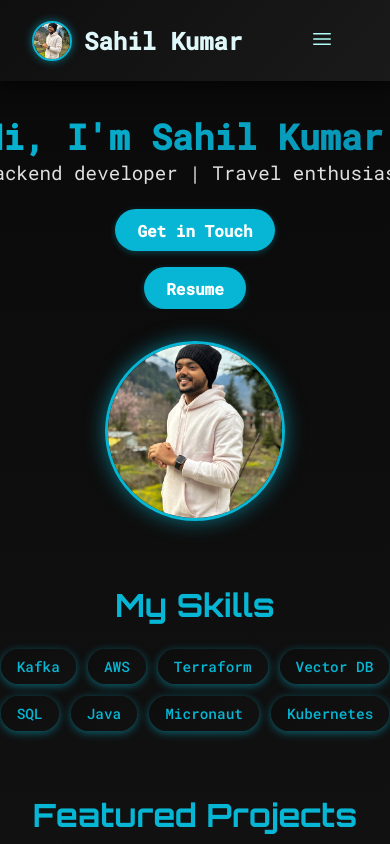
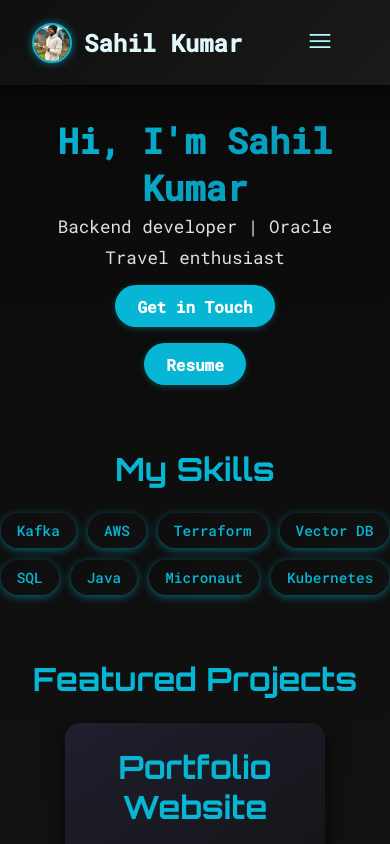
Before and after one commit to tekken78/portfolio, a Next.js app: page / in a window 390 px wide. Shown: the top 844 px of the page. Built offline with nearby package versions, Linux system fonts and the light colour scheme.

Commit message:
Minor styling changes

```diff
--- a/app/page.tsx
+++ b/app/page.tsx
@@ -42,7 +42,8 @@ export default function Home() {
             {displayedText}
             {showCursor && <span className={styles.cursor}></span>}
           </h1>
-          <p>Backend developer | Travel enthusiast</p>
+          <p>Backend developer | Oracle</p>
+          <p>Travel enthusiast</p>
           <div className={styles.ctaButtons}>
             <a href="/contact" className={styles.ctaButton}>Get in Touch</a>
             <a href="/resume.pdf" target="_blank" rel="noopener noreferrer" className={styles.resumeCTA}>Resume</a>
--- a/styles/Home.module.css
+++ b/styles/Home.module.css
@@ -40,10 +40,16 @@
 }
 
 .heroContent p {
-  font-size: 1.2rem;
+  margin: 0.25rem 0;  /* ✅ uniform small spacing between lines */
+  font-size: 1.1rem;
   color: #e0e0e0;
-  margin-bottom: 1.5rem;
 }
+
+/* optional: give a bit more breathing room below the tagline block */
+.heroContent p:last-of-type {
+  margin-bottom: 1rem;
+}
+
 
 .ctaButtons {
   display: flex;
@@ -209,11 +215,16 @@
 
   .heroContent {
     max-width: 100%;
+    white-space: normal;   /* ✅ allow wrapping */
+    overflow: visible;     /* ✅ stop cutting text */
   }
 
   .heroHeading {
     font-size: 2.2rem;
-    white-space: normal; /* allow wrapping on mobile */
+  }
+
+  .heroImage {
+    display: none; /* hides hero image on small screens */
   }
 
   .projectCards {
--- a/styles/Navbar.module.css
+++ b/styles/Navbar.module.css
@@ -8,7 +8,7 @@
   box-shadow: 0 4px 20px rgba(0, 0, 0, 0.7);
   position: sticky;
   top: 0;
-  z-index: 100;
+  z-index: 1000;
   font-family: 'Roboto Mono', monospace;
 }
 
@@ -29,10 +29,10 @@
   border-radius: 50%;
   border: 2px solid #06b6d4; /* teal border */
   object-fit: cover;
-  box-shadow: 0 0 8px rgba(6, 182, 212, 0.6); /* teal glow */
+  box-shadow: 0 0 8px rgba(6, 182, 212, 0.6);
 }
 
-/* --- Nav Links --- */
+/* --- Nav Links (Desktop) --- */
 .navLinks {
   display: flex;
   gap: 1.5rem;
@@ -66,7 +66,7 @@
   bottom: 0;
   width: 0;
   height: 2px;
-  background: linear-gradient(90deg, #06b6d4, #0891b2); /* teal underline */
+  background: linear-gradient(90deg, #06b6d4, #0891b2);
   transition: width 0.3s ease, left 0.3s ease;
 }
 
@@ -90,7 +90,7 @@
   padding: 0 1.2rem;
   min-width: 90px;
   border-radius: 9999px;
-  background: #06b6d4; /* teal flat button */
+  background: #06b6d4;
   color: #fff !important;
   font-weight: 600;
   text-decoration: none !important;
@@ -99,12 +99,11 @@
 }
 
 .resumeButton:hover {
-  background: #0bc5c5; /* lighter teal hover */
+  background: #0bc5c5;
   transform: translateY(-1px);
   box-shadow: 0 4px 8px rgba(6, 182, 212, 0.4);
 }
 
-/* Remove underline animation for resume */
 .resumeButton::after {
   display: none;
 }
@@ -118,8 +117,8 @@
 }
 
 .hamburgerIcon {
-  width: 24px;
-  height: 24px;
+  width: 28px;
+  height: 28px;
   color: #b2fef7;
 }
 
@@ -134,33 +133,41 @@
   }
 
   .mobileMenu {
+    position: fixed;
+    top: 64px; /* just below navbar */
+    right: 0;
+    width: 100%;
+    background: linear-gradient(135deg, #111, #1a1a1a);
+    padding: 1.5rem 2rem;
     display: flex;
     flex-direction: column;
-    gap: 1rem;
-    position: absolute;
-    top: 70px;
-    right: 1rem;
-    background: linear-gradient(135deg, #111, #222);
-    padding: 1rem 2rem;
-    border-radius: 10px;
+    gap: 1.25rem;
     box-shadow: 0 6px 25px rgba(0,0,0,0.7);
+    z-index: 999;
   }
 
   .mobileMenu a {
-    display: block;
     color: #b2fef7;
-    font-weight: 500;
+    font-weight: 600;
     text-decoration: none;
+    font-size: 1.2rem;
+    padding: 0.5rem 0;
+    transition: color 0.3s ease;
+  }
+
+  .mobileMenu a:hover {
+    color: #ffffff;
   }
 
   .mobileMenu a.active {
     color: #ffffff;
     border-bottom: 2px solid #06b6d4;
-    padding-bottom: 2px;
   }
 
   .mobileMenu .resumeButton {
     width: 100%;
     text-align: center;
+    padding: 0.75rem 0;
+    font-size: 1.1rem;
   }
 }
```
